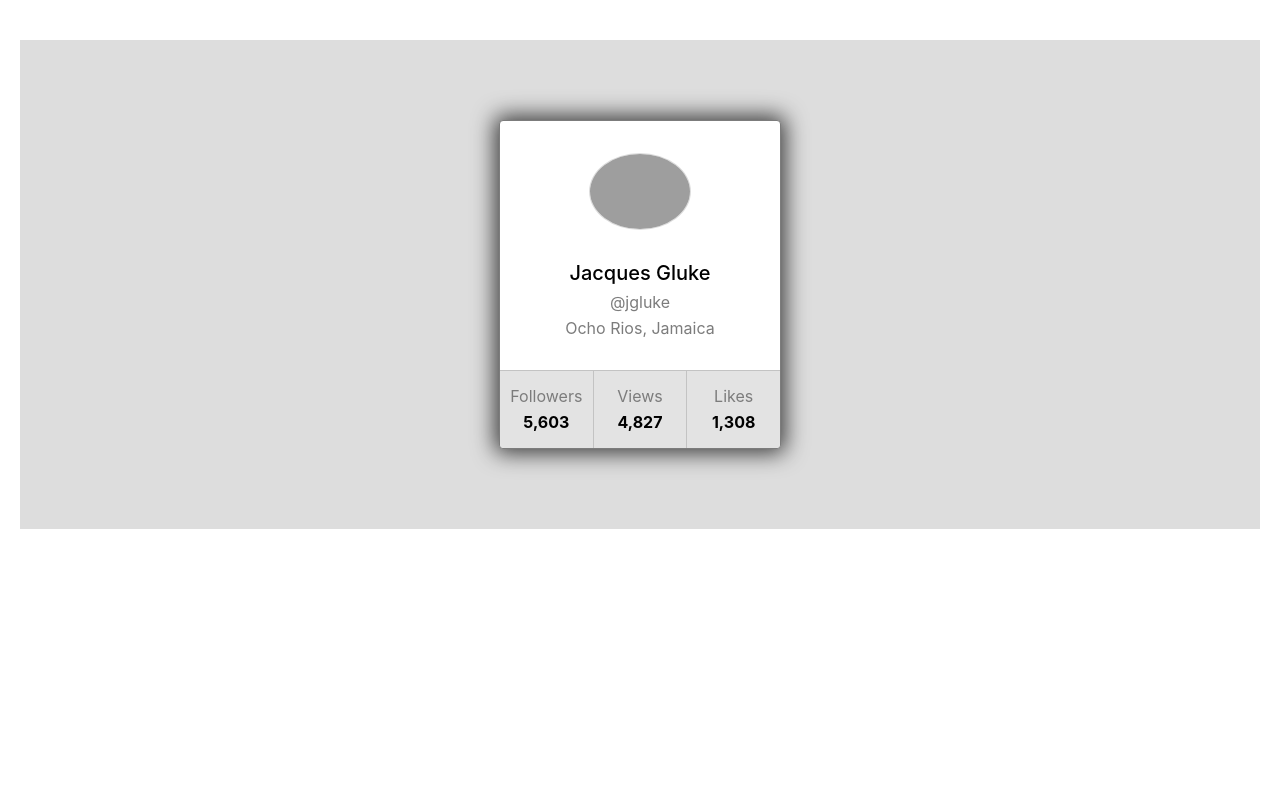
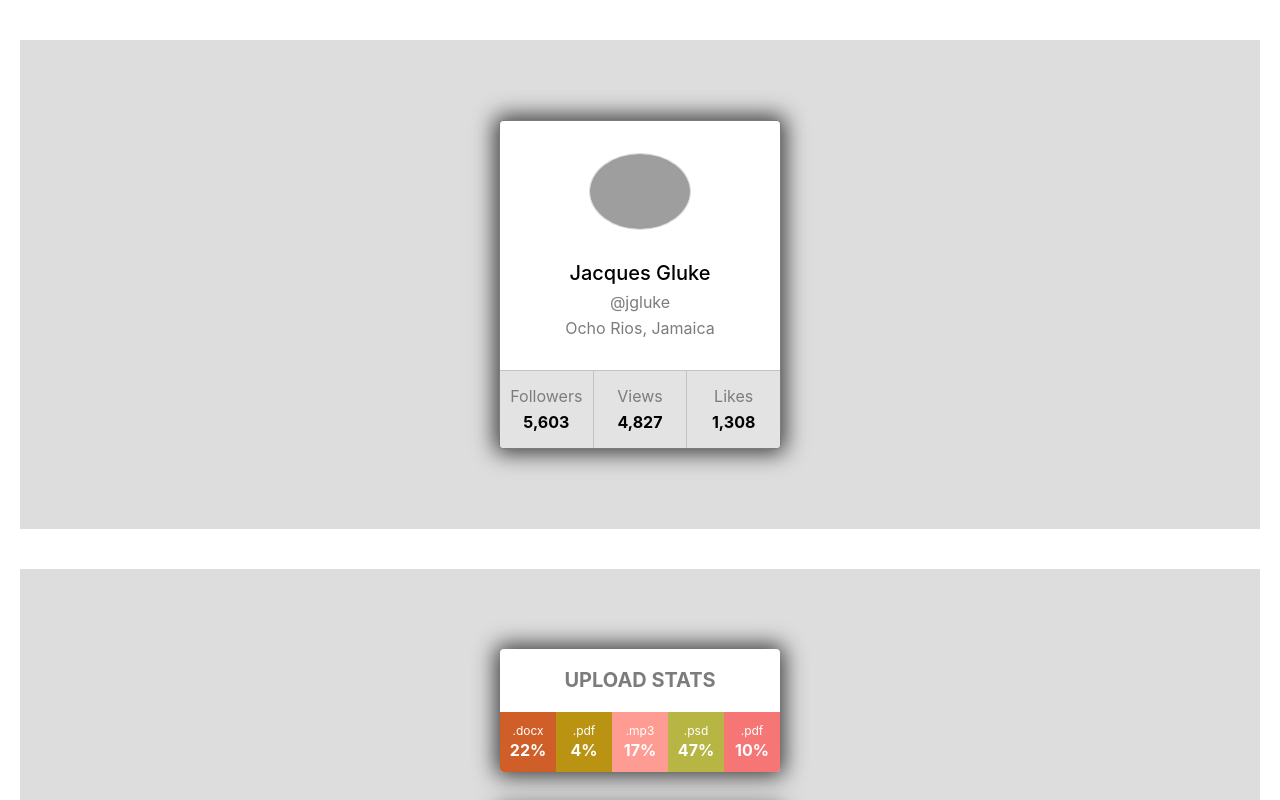
Before and after one commit to A-Novychenko/goit-react-hw-01-components, a React (Create React App) app: page / in a window 1280 px wide. Shown: the top 800 px of the page. Built offline with nearby package versions, Linux system fonts and the light colour scheme; grey boxes are pictures that could not be loaded.

Commit message:
add-task-2

```diff
--- a/src/components/App/App.js
+++ b/src/components/App/App.js
@@ -1,11 +1,13 @@
 import { Profile } from 'components/Profile/Profile';
+import { Statistics } from 'components/Statistics/Statistics';
 import user from '../../user.json';
-import { Container, Section } from './App.styled';
+import data from '../../data.json';
+import { Container, SectionWrapper } from './App.styled';
 
 export const App = () => {
   return (
     <Container>
-      <Section>
+      <SectionWrapper>
         <Profile
           username={user.username}
           tag={user.tag}
@@ -13,7 +15,11 @@ export const App = () => {
           avatar={user.avatar}
           stats={user.stats}
         />
-      </Section>
+      </SectionWrapper>
+      <SectionWrapper>
+        <Statistics title="Upload stats" stats={data} />
+        <Statistics stats={data} />
+      </SectionWrapper>
     </Container>
   );
 };
--- a/src/components/App/App.styled.js
+++ b/src/components/App/App.styled.js
@@ -4,7 +4,10 @@ export const Container = styled.div`
   padding-left: ${props => props.theme.spacing(5)};
   padding-right: ${props => props.theme.spacing(5)};
 `;
-export const Section = styled.div`
+export const SectionWrapper = styled.div`
+  margin-left: auto;
+  margin-right: auto;
+
   margin-top: ${props => props.theme.spacing(10)};
   margin-bottom: ${props => props.theme.spacing(10)};
   padding-top: ${props => props.theme.spacing(20)};
--- /dev/null
+++ b/src/components/Statistics/Statistics.js
@@ -0,0 +1,36 @@
+import PropTypes from 'prop-types';
+import {
+  Section,
+  Title,
+  StatList,
+  StatItem,
+  Label,
+  Percentage,
+} from './Statistics.styled';
+import { getRandomHexColor } from 'utils';
+
+export const Statistics = ({ title, stats }) => (
+  <Section>
+    {title && <Title>{title}</Title>}
+
+    <StatList>
+      {stats.map(({ id, label, percentage }) => (
+        <StatItem key={id} bgcColor={getRandomHexColor()}>
+          <Label>{label}</Label>
+          <Percentage>{percentage}%</Percentage>
+        </StatItem>
+      ))}
+    </StatList>
+  </Section>
+);
+
+Statistics.propTypes = {
+  stats: PropTypes.arrayOf(
+    PropTypes.shape({
+      id: PropTypes.string.isRequired,
+      label: PropTypes.string.isRequired,
+      percentage: PropTypes.number.isRequired,
+    })
+  ).isRequired,
+  title: PropTypes.string,
+};
--- /dev/null
+++ b/src/components/Statistics/Statistics.styled.js
@@ -0,0 +1,58 @@
+import styled from '@emotion/styled';
+
+export const Section = styled.section`
+  display: flex;
+  justify-content: center;
+  align-items: center;
+  flex-direction: column;
+
+  margin-left: auto;
+  margin-right: auto;
+
+  margin-bottom: ${props => props.theme.spacing(10)};
+
+  border-radius: ${props => props.theme.spacing(1)};
+  background-color: ${props => props.theme.colors.white};
+    box-shadow: 0px 0px 22px 4px rgba(0, 0, 0, 0.75);
+  -webkit-box-shadow: 0px 0px 22px 4px rgba(0, 0, 0, 0.75);
+  -moz-box-shadow: 0px 0px 22px 4px rgba(0, 0, 0, 0.75);
+  overflow: hidden;
+  width: 280px;
+  }
+`;
+
+export const Title = styled.h2`
+  padding: ${props => props.theme.spacing(5, 0, 5, 0)};
+
+  font-size: ${props => props.theme.spacing(5)};
+  text-transform: uppercase;
+  color: ${props => props.theme.colors.darkGrey};
+`;
+
+export const StatList = styled.ul`
+  display: flex;
+  justify-content: center;
+  align-items: center;
+  width: 280px;
+`;
+
+export const StatItem = styled.li`
+  display: flex;
+  justify-content: center;
+  align-items: center;
+  flex-direction: column;
+  width: 20%;
+
+  padding: ${props => props.theme.spacing(3, 0, 3, 0)};
+  background-color: ${props => props.bgcColor};
+  color: ${props => props.theme.colors.white};
+`;
+
+export const Label = styled.span`
+  margin-bottom: ${props => props.theme.spacing(1)};
+  font-size: ${props => props.theme.spacing(3)};
+`;
+
+export const Percentage = styled.span`
+  font-weight: 700;
+`;
--- /dev/null
+++ b/src/data.json
@@ -0,0 +1,7 @@
+[
+  { "id": "id-1", "label": ".docx", "percentage": 22 },
+  { "id": "id-2", "label": ".pdf", "percentage": 4 },
+  { "id": "id-3", "label": ".mp3", "percentage": 17 },
+  { "id": "id-4", "label": ".psd", "percentage": 47 },
+  { "id": "id-5", "label": ".pdf", "percentage": 10 }
+]
--- /dev/null
+++ b/src/utils/getRandomHexColor.js
@@ -0,0 +1,5 @@
+export const getRandomHexColor = () => {
+  return `#${Math.floor(Math.random() * 16777215)
+    .toString(16)
+    .padStart(6, 0)}`;
+};
--- a/src/utils/index.js
+++ b/src/utils/index.js
@@ -1 +1,2 @@
+export * from './getRandomHexColor';
 export * from './fotmatNumber';
```
